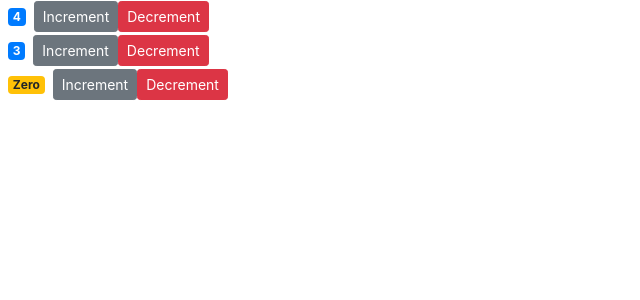
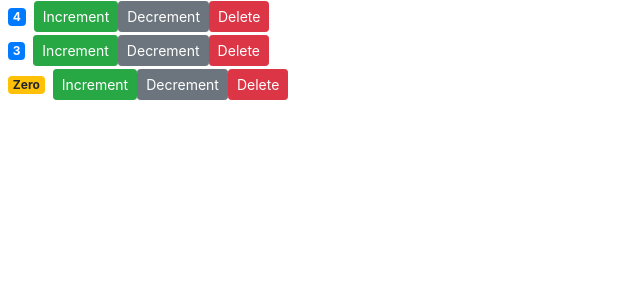
Before and after one commit to alexandre-aco-code/react-perso, a React (Create React App) app in the folder my-react-app/counter-app/: page / in a window 1280 px wide. Shown: the top 300 px of the page, without its empty margins (0-640 px from the left). Built offline with nearby package versions, Linux system fonts and the light colour scheme.

Commit message:
deleteCounter full works

```diff
--- a/my-react-app/counter-app/src/components/counter.jsx
+++ b/my-react-app/counter-app/src/components/counter.jsx
@@ -8,15 +8,21 @@ class Counter extends Component {
         <span className={this.getBadgeClasses()}>{this.formatCount()}</span>
         <button
           onClick={() => this.props.onAdd(this.props.compteur)}
-          className="btn btn-secondary btn-sm"
+          className="btn btn-success btn-sm"
         >
           Increment
         </button>
         <button
           onClick={() => this.props.onDelete(this.props.compteur.id)}
+          className="btn btn-secondary btn-sm"
+        >
+          Decrement
+        </button>
+        <button
+          onClick={() => this.props.onDeleteCounter(this.props.compteur.id)}
           className="btn btn-danger btn-sm"
         >
-          Decrement
+          Delete
         </button>
       </div>
     );
--- a/my-react-app/counter-app/src/components/counters.jsx
+++ b/my-react-app/counter-app/src/components/counters.jsx
@@ -1,29 +1,34 @@
-import React, { Component } from 'react';
-import Counter from './counter';
+import React, { Component } from "react";
+import Counter from "./counter";
 
 class Counters extends Component {
     state = {
         compteurs: [
-            { id: 1, valeur:4},
-            { id: 2, valeur:3},
-            { id: 3, valeur:0},
-        ]
-    }
+            { id: 1, valeur: 4 },
+            { id: 2, valeur: 3 },
+            { id: 3, valeur: 0 },
+        ],
+    };
 
-    delete = id => {
+    delete = (id) => {
         // console.log("delete", id)
         const compteurClone = [...this.state.compteurs];
         // console.log("compteurClone", compteurClone);
         // console.log("compteurClone[id-1]", compteurClone[id-1]);
 
-
         compteurClone[id - 1].valeur--;
         // console.log("compteurClone[id-1]", compteurClone[id - 1]);
 
-        this.setState({compteurs: compteurClone})
-    }
+        this.setState({ compteurs: compteurClone });
+    };
 
-    add = objet => {
+    deleteCounter = (id) => {
+        const newCompteurs = [...this.state.compteurs].filter(c => c.id !== id)
+        console.log(newCompteurs)
+        this.setState({ compteurs: newCompteurs });
+    };
+
+    add = (objet) => {
         // console.log("add", objet);
         const index = this.state.compteurs.indexOf(objet);
 
@@ -36,22 +41,22 @@ class Counters extends Component {
         compteurClone[index].valeur++;
 
         // console.log(compteurClone);
-        this.setState({ compteurs: compteurClone })
-    }
-
+        this.setState({ compteurs: compteurClone });
+    };
 
     render() {
         return (
             <React.Fragment>
-                {this.state.compteurs.map(compteur => {
+                {this.state.compteurs.map((compteur) => {
                     return (
                         <Counter
-                        key={compteur.id}
-                        compteur={compteur}
-                        onDelete={this.delete}
-                        onAdd={this.add}
+                            key={compteur.id}
+                            compteur={compteur}
+                            onDelete={this.delete}
+                            onAdd={this.add}
+                            onDeleteCounter={this.deleteCounter}
                         />
-                    )
+                    );
                 })}
             </React.Fragment>
         );
```
